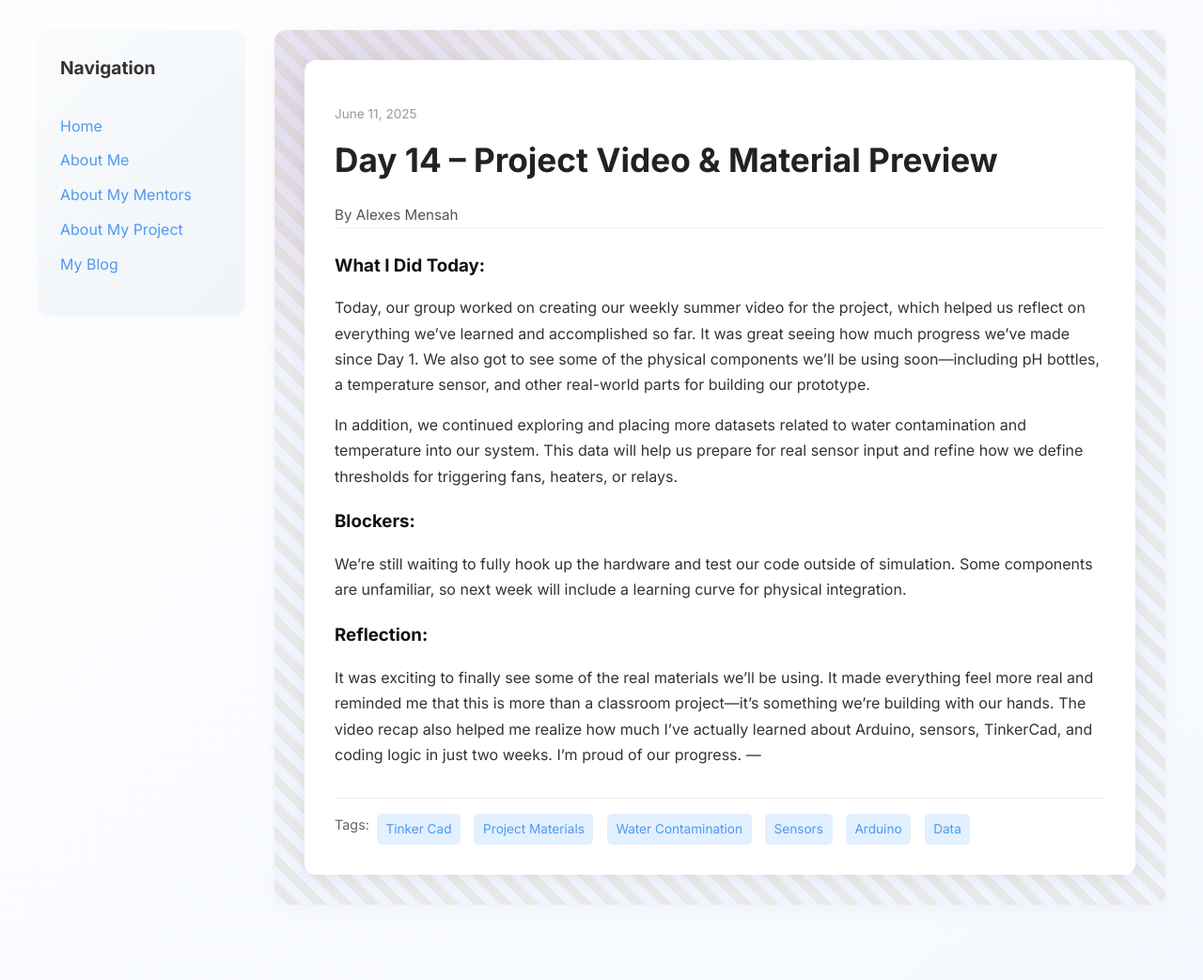
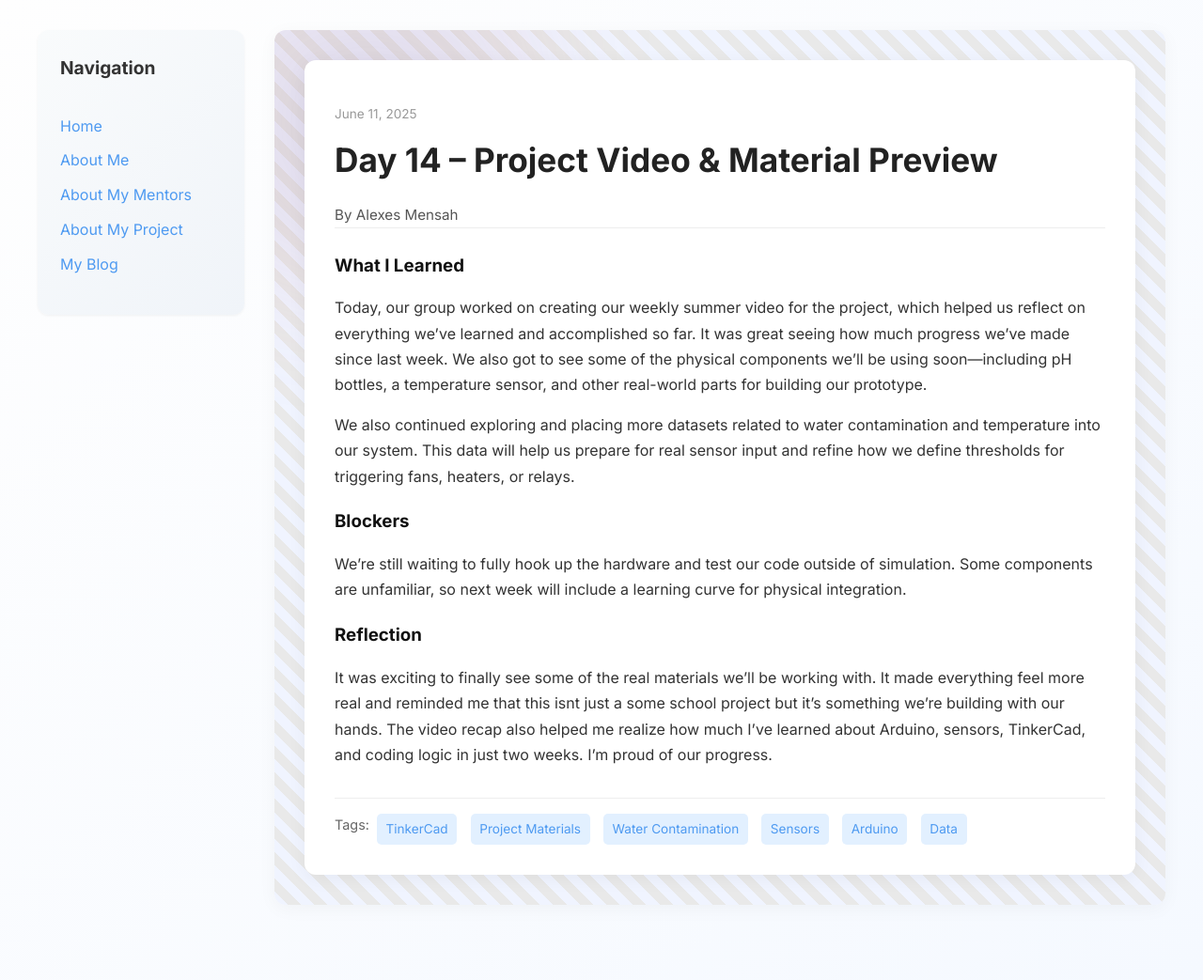
Before and after one commit to alexes22/alexes22.github.io, a Jekyll site: the page built from _posts/2025-06-13-day-14.md, in a window 1280 px wide. Shown: the whole page at 94% size. Built offline with Jekyll 4.4.1, drawn with Linux system fonts in a browser that asks for light colours.

Commit message:
Update 2025-06-13-day-14.md

```diff
--- a/_posts/2025-06-13-day-14.md
+++ b/_posts/2025-06-13-day-14.md
@@ -1,20 +1,19 @@
 ---
 layout: post
-title: "Day 14 – Project Video & Material Preview"
+title: Day 14 – Project Video & Material Preview
 date: 2025-06-11
 author: Alexes Mensah
 permalink: /day14.html
-tags: ["Tinker Cad", "Project Materials", "Water Contamination", "Sensors", "Arduino", "Data"]
+tags: ["TinkerCad", "Project Materials", "Water Contamination", "Sensors", "Arduino", "Data"]
+
+what_i_learned: |
+  Today, our group worked on creating our weekly summer video for the project, which helped us reflect on everything we’ve learned and accomplished so far. It was great seeing how much progress we’ve made since last week. We also got to see some of the physical components we’ll be using soon—including pH bottles, a temperature sensor, and other real-world parts for building our prototype.
+
+  We also continued exploring and placing more datasets related to water contamination and temperature into our system. This data will help us prepare for real sensor input and refine how we define thresholds for triggering fans, heaters, or relays.
+
+blockers: |
+  We’re still waiting to fully hook up the hardware and test our code outside of simulation. Some components are unfamiliar, so next week will include a learning curve for physical integration.
+
+reflection: |
+  It was exciting to finally see some of the real materials we’ll be working with. It made everything feel more real and reminded me that this isnt just a some school project but it’s something we’re building with our hands. The video recap also helped me realize how much I’ve learned about Arduino, sensors, TinkerCad, and coding logic in just two weeks. I’m proud of our progress.
 ---
-
-### What I Did Today:
-Today, our group worked on creating our weekly summer video for the project, which helped us reflect on everything we’ve learned and accomplished so far. It was great seeing how much progress we’ve made since Day 1. We also got to see some of the physical components we’ll be using soon—including pH bottles, a temperature sensor, and other real-world parts for building our prototype.
-
-In addition, we continued exploring and placing more datasets related to water contamination and temperature into our system. This data will help us prepare for real sensor input and refine how we define thresholds for triggering fans, heaters, or relays.
-
-### Blockers:
-We’re still waiting to fully hook up the hardware and test our code outside of simulation. Some components are unfamiliar, so next week will include a learning curve for physical integration.
-
-### Reflection:
-It was exciting to finally see some of the real materials we’ll be using. It made everything feel more real and reminded me that this is more than a classroom project—it’s something we’re building with our hands. The video recap also helped me realize how much I’ve actually learned about Arduino, sensors, TinkerCad, and coding logic in just two weeks. I’m proud of our progress.
----
```
